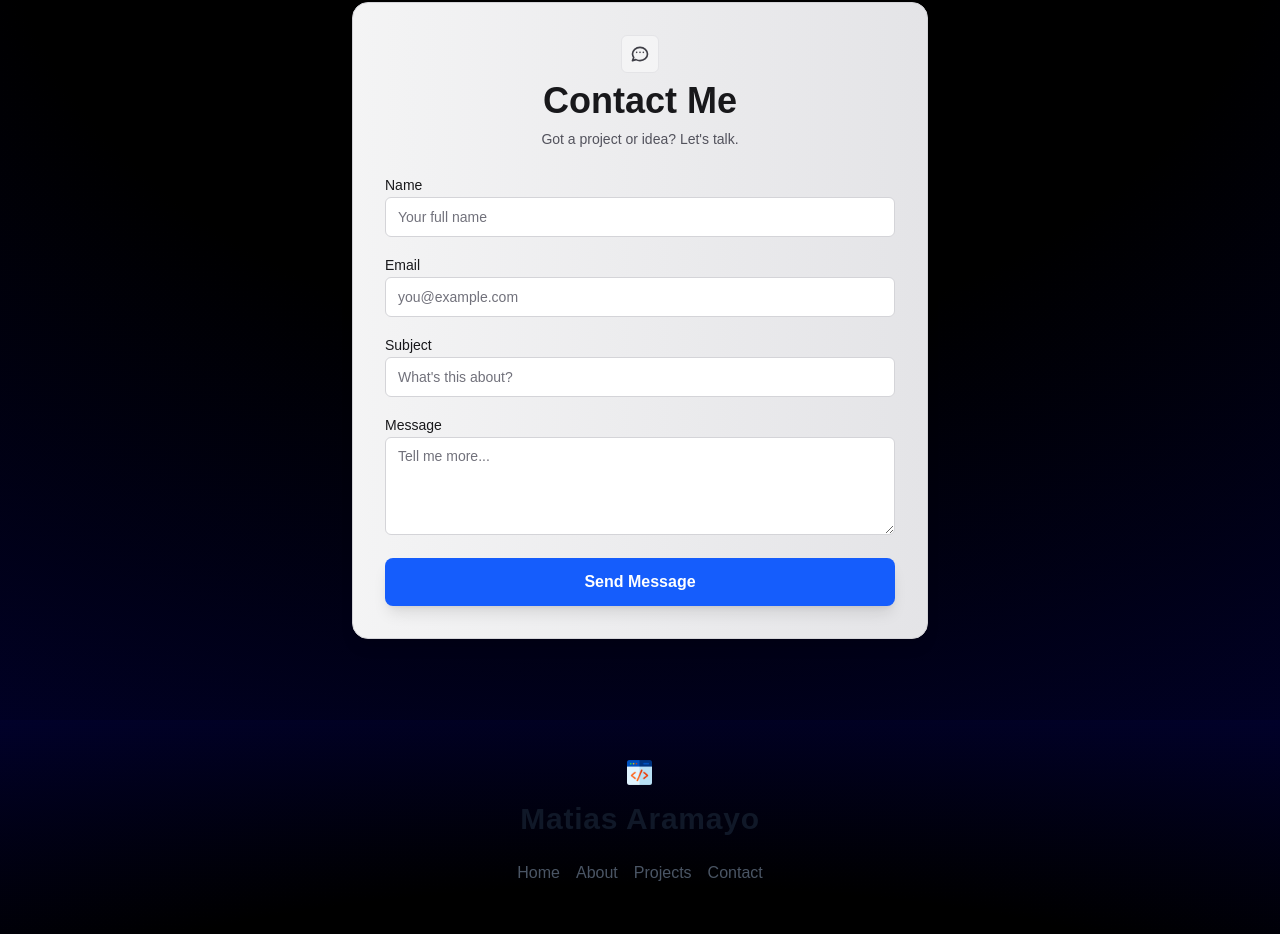
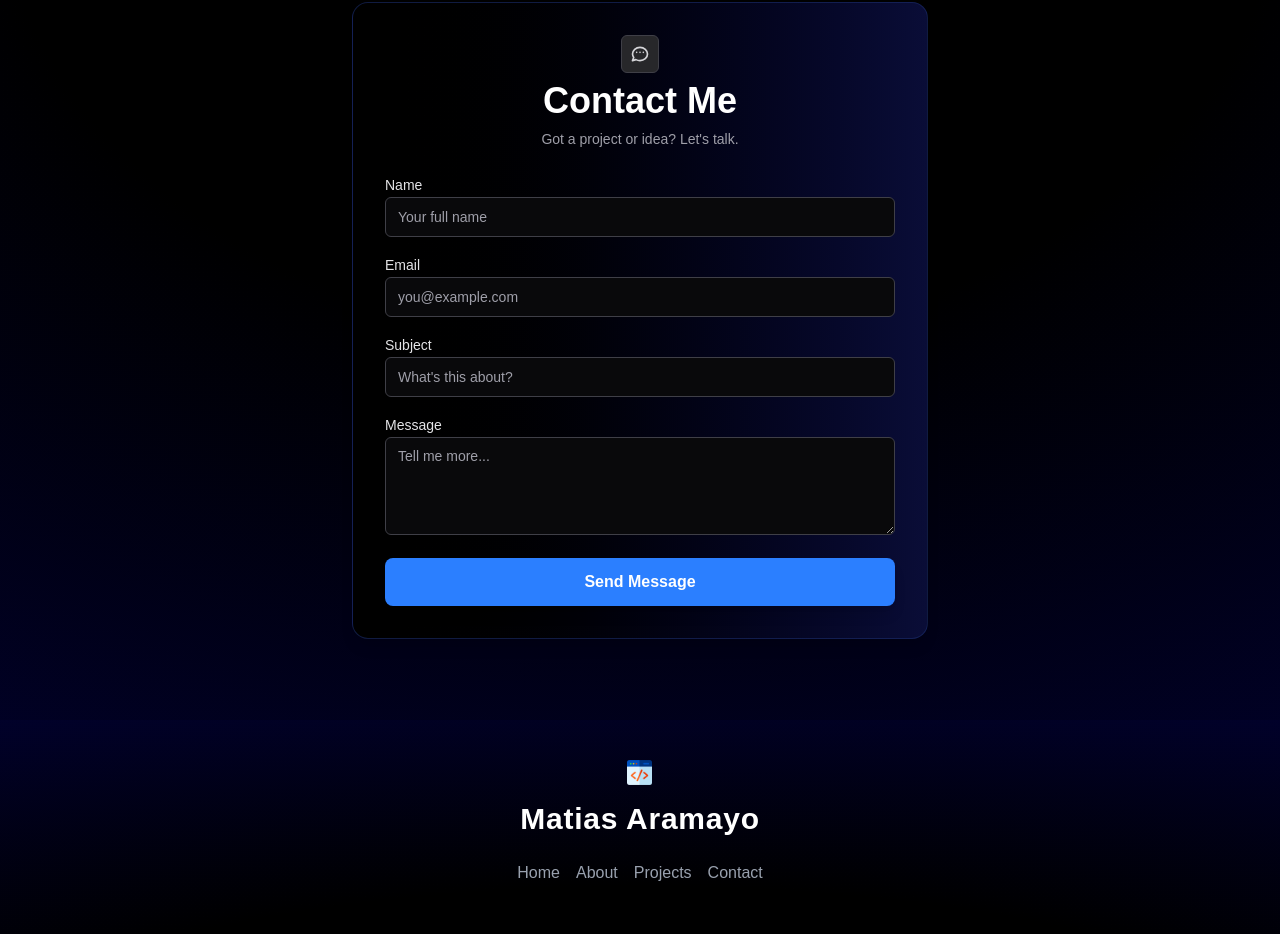
Before and after one commit to maramayo95/portfolio, a Next.js app: page / in a window 1280 px wide. Shown: the part 2622-3556 px from the top of the page. Built offline with nearby package versions, Linux system fonts and the light colour scheme.

Commit message:
fix: Update styles in ContactForm, Footer, MenuMobile, and Navbar components for improved accessibility and visual consistency

```diff
--- a/app/components/ContactForm.tsx
+++ b/app/components/ContactForm.tsx
@@ -1,6 +1,5 @@
 "use client";
 import React, { useState } from "react";
-
 import BackgroundBottom from "./BackgroundBottom";
 import MarqueeText from "./MarqueeText";
 
@@ -27,14 +26,14 @@ export default function ContactForm() {
   return (
     <BackgroundBottom>
       <MarqueeText />
-      <div className="w-full min-h-screen flex items-center justify-center px-4 py-12  ">
-        <div className="w-full max-w-xl bg-white/70 dark:bg-zinc-900/70 backdrop-blur-md border border-zinc-300 dark:border-zinc-700 rounded-2xl shadow-lg p-8 space-y-6  bg-gradient-to-r from-zinc-100 to-zinc-200 dark:from-[#000000] dark:to-[#0a0d37] border-zinc-300 dark:border-[#1b2c68a0]">
+      <div className="w-full min-h-screen flex items-center justify-center px-4 py-12">
+        <div className="w-full max-w-xl bg-zinc-900/70 backdrop-blur-md border border-[#1b2c68a0] rounded-2xl shadow-lg p-8 space-y-6 bg-gradient-to-r from-[#000000] to-[#0a0d37]">
           {/* Header */}
           <div className="text-center space-y-2">
-            <div className="inline-flex items-center justify-center p-2 rounded-md bg-zinc-100 dark:bg-zinc-800 border border-zinc-200 dark:border-zinc-700">
+            <div className="inline-flex items-center justify-center p-2 rounded-md bg-zinc-800 border border-zinc-700">
               <svg
                 xmlns="http://www.w3.org/2000/svg"
-                className="h-5 w-5 text-zinc-700 dark:text-zinc-300"
+                className="h-5 w-5 text-zinc-300"
                 fill="none"
                 viewBox="0 0 24 24"
                 stroke="currentColor"
@@ -47,10 +46,10 @@ export default function ContactForm() {
                 />
               </svg>
             </div>
-            <h2 className="text-3xl md:text-4xl font-semibold text-zinc-900 dark:text-white text-center">
+            <h2 className="text-3xl md:text-4xl font-semibold text-white text-center">
               Contact Me
             </h2>
-            <p className="text-sm text-zinc-600 dark:text-zinc-400">
+            <p className="text-sm text-zinc-400">
               Got a project or idea? Let's talk.
             </p>
           </div>
@@ -80,7 +79,7 @@ export default function ContactForm() {
               <div key={id} className="space-y-1">
                 <label
                   htmlFor={id}
-                  className="text-sm font-medium text-zinc-900 dark:text-zinc-200"
+                  className="text-sm font-medium text-zinc-200"
                 >
                   {label}
                 </label>
@@ -90,7 +89,7 @@ export default function ContactForm() {
                   value={formData[id as keyof typeof formData]}
                   onChange={handleChange}
                   placeholder={placeholder}
-                  className="w-full h-10 px-3 rounded-md border border-zinc-300 dark:border-zinc-700 bg-white dark:bg-zinc-950 text-sm text-zinc-900 dark:text-zinc-100 placeholder:text-zinc-500 dark:placeholder:text-zinc-400 focus:outline-none focus:ring-2 focus:ring-zinc-800 dark:focus:ring-zinc-300"
+                  className="w-full h-10 px-3 rounded-md border border-zinc-700 bg-zinc-950 text-sm text-zinc-100 placeholder:text-zinc-400 focus:outline-none focus:ring-2 focus:ring-zinc-300"
                 />
               </div>
             ))}
@@ -98,7 +97,7 @@ export default function ContactForm() {
             <div className="space-y-1">
               <label
                 htmlFor="message"
-                className="text-sm font-medium text-zinc-900 dark:text-zinc-200"
+                className="text-sm font-medium text-zinc-200"
               >
                 Message
               </label>
@@ -108,13 +107,13 @@ export default function ContactForm() {
                 onChange={handleChange}
                 placeholder="Tell me more..."
                 rows={4}
-                className="w-full px-3 py-2 rounded-md border border-zinc-300 dark:border-zinc-700 bg-white dark:bg-zinc-950 text-sm text-zinc-900 dark:text-zinc-100 placeholder:text-zinc-500 dark:placeholder:text-zinc-400 focus:outline-none focus:ring-2 focus:ring-zinc-800 dark:focus:ring-zinc-300"
+                className="w-full px-3 py-2 rounded-md border border-zinc-700 bg-zinc-950 text-sm text-zinc-100 placeholder:text-zinc-400 focus:outline-none focus:ring-2 focus:ring-zinc-300"
               />
             </div>
 
             <button
               type="submit"
-              className=" w-full text-center px-6 py-3 bg-blue-600 dark:bg-blue-500 text-white hover:bg-blue-700 dark:hover:bg-blue-600 rounded-lg font-semibold transition-all duration-300 shadow-lg hover:shadow-xl hover:scale-105 active:scale-95"
+              className="w-full text-center px-6 py-3 bg-blue-500 text-white hover:bg-blue-600 rounded-lg font-semibold transition-all duration-300 shadow-lg hover:shadow-xl hover:scale-105 active:scale-95"
             >
               Send Message
             </button>
--- a/app/components/Footer.tsx
+++ b/app/components/Footer.tsx
@@ -19,14 +19,12 @@ function Footer() {
         <svg
           className="size-6 transition-transform duration-200 hover:scale-110"
           xmlns="http://www.w3.org/2000/svg"
-          width="1em"
-          height="1em"
           viewBox="0 0 24 24"
         >
           <path
             fill="currentColor"
             d="M10.488 14.651L15.25 21h7l-7.858-10.478L20.93 3h-2.65l-5.117 5.886L8.75 3h-7l7.51 10.015L2.32 21h2.65zM16.25 19L5.75 5h2l10.5 14z"
-          ></path>
+          />
         </svg>
       ),
     },
@@ -37,29 +35,30 @@ function Footer() {
         <svg
           className="size-6 transition-transform duration-200 hover:scale-110"
           xmlns="http://www.w3.org/2000/svg"
-          width="1em"
-          height="1em"
           viewBox="0 0 24 24"
         >
           <path
             fill="currentColor"
             d="M19 3a2 2 0 0 1 2 2v14a2 2 0 0 1-2 2H5a2 2 0 0 1-2-2V5a2 2 0 0 1 2-2zm-.5 15.5v-5.3a3.26 3.26 0 0 0-3.26-3.26c-.85 0-1.84.52-2.32 1.3v-1.11h-2.79v8.37h2.79v-4.93c0-.77.62-1.4 1.39-1.4a1.4 1.4 0 0 1 1.4 1.4v4.93zM6.88 8.56a1.68 1.68 0 0 0 1.68-1.68c0-.93-.75-1.69-1.68-1.69a1.69 1.69 0 0 0-1.69 1.69c0 .93.76 1.68 1.69 1.68m1.39 9.94v-8.37H5.5v8.37z"
-          ></path>
+          />
         </svg>
       ),
     },
   ];
 
   return (
-    <footer className="py-10 px-4 sm:px-6 lg:px-8 font-inter relative overflow-hidden "  style={{
+    <footer
+      className="py-10 px-4 sm:px-6 lg:px-8 font-inter relative overflow-hidden"
+      style={{
         background:
           "radial-gradient(125% 125% at 50% 100%, #000000 40%, #010133 100%)",
-      }}>
+      }}
+    >
       <div className="max-w-7xl mx-auto flex flex-col items-center relative z-10">
         <div className="mb-6 flex flex-col items-center justify-center gap-4">
           <Image src="/web-development.png" width={25} height={25} alt="Logo" />
-          <span className="text-gray-900 dark:text-white text-3xl font-extrabold tracking-wide">
-           Matias Aramayo
+          <span className="text-white text-3xl font-extrabold tracking-wide">
+            Matias Aramayo
           </span>
         </div>
 
@@ -69,7 +68,7 @@ function Footer() {
               <li key={link.name}>
                 <Link
                   href={link.href}
-                  className="text-gray-600 dark:text-gray-400 hover:text-gray-900 dark:hover:text-white transition-all duration-300 relative after:absolute after:left-0 after:bottom-0 after:h-0.5 after:w-0 after:bg-gray-900 dark:after:bg-white after:transition-all after:duration-300 hover:after:w-full"
+                  className="text-gray-400 hover:text-white transition-all duration-300 relative after:absolute after:left-0 after:bottom-0 after:h-0.5 after:w-0 after:bg-white after:transition-all after:duration-300 hover:after:w-full"
                 >
                   {link.name}
                 </Link>
@@ -85,7 +84,7 @@ function Footer() {
               target="_blank"
               rel="noopener noreferrer"
               aria-label={icon.name}
-              className="text-gray-600 dark:text-gray-400 hover:text-gray-900 dark:hover:text-white transition-colors duration-300"
+              className="text-gray-400 hover:text-white transition-colors duration-300"
               href={icon.href}
             >
               {icon.svg}
@@ -93,7 +92,7 @@ function Footer() {
           ))}
         </div>
 
-        <p className="text-center text-xs text-gray-500 dark:text-gray-500 mt-4">
+        <p className="text-center text-xs text-gray-500 mt-4">
           &copy; {new Date().getFullYear()} - Matias Aramayo
         </p>
       </div>
--- a/app/components/MenuMobile.tsx
+++ b/app/components/MenuMobile.tsx
@@ -65,7 +65,7 @@ const MenuMobile: React.FC<MenuMobileProps> = ({ isOpen, handleOpen }) => {
             <a
               key={item.label}
               href={item.href}
-              className="flex items-center gap-3 text-gray-700 dark:text-gray-200 hover:text-blue-500 dark:hover:text-blue-400 transition-colors"
+              className="flex items-center gap-3 text-gray-200 hover:text-blue-400 transition-colors"
             >
               {item.icon}
               <span className="text-lg font-medium">{item.label}</span>
@@ -84,7 +84,7 @@ const MenuMobile: React.FC<MenuMobileProps> = ({ isOpen, handleOpen }) => {
               unoptimized
               priority
             />
-            <span className="text-gray-900 dark:text-white text-lg tracking-wide">
+            <span className=" text-white text-lg tracking-wide">
               Matias Aramayo
             </span>
           </div>
--- a/app/components/Navbar.tsx
+++ b/app/components/Navbar.tsx
@@ -105,7 +105,7 @@ function Navbar(): React.JSX.Element {
       <div className="w-full flex justify-end px-6  block sm:hidden ">
         <div className=" bg-[#000] ">
           <Button variant="outline" onClick={() => handleOpen(!isOpen)}>
-            {isOpen ? <X className="w-5 h-5" /> : <Menu className="w-5 h-5" />}
+            {isOpen ? <X className="w-5 h-5" /> : <Menu className="w-5 h-5 text-gray-300" />}
           </Button>
         </div>
       </div>
```
